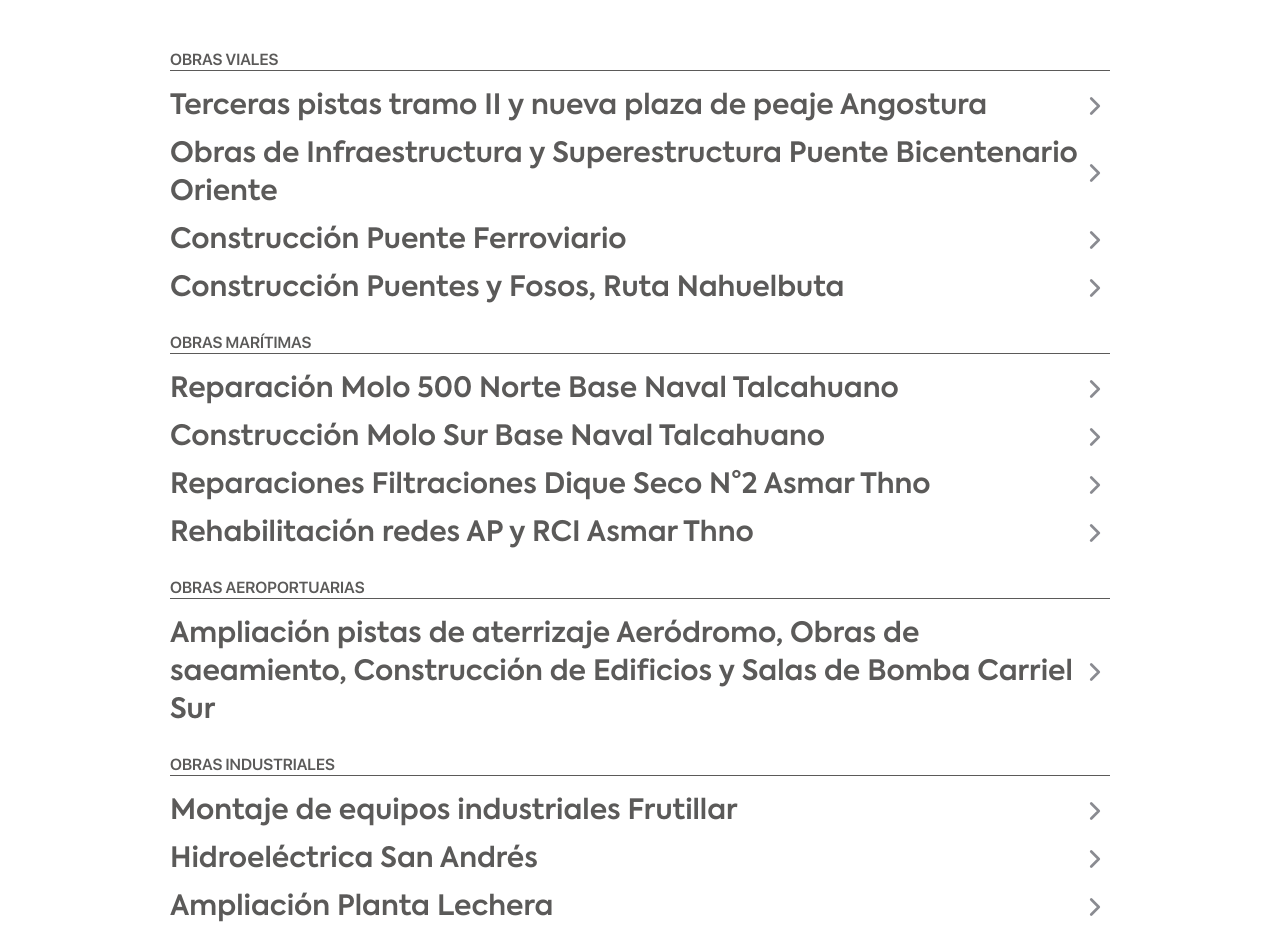
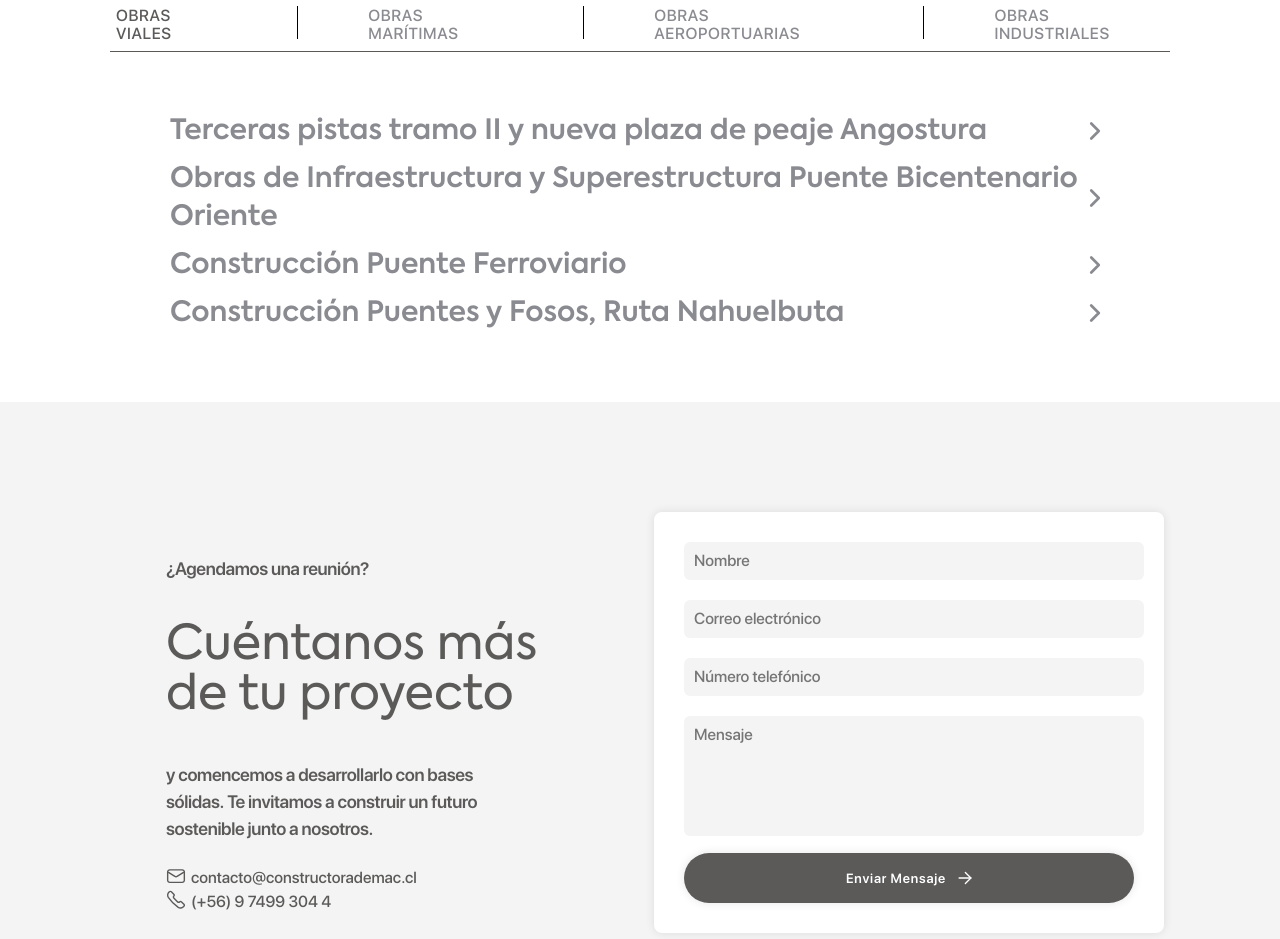
Before and after one commit to BrianMalave/demac_project, a React (Vite) app: page / in a window 1280 px wide. Shown: the part 4040-4979 px from the top of the page. Built offline with nearby package versions, Linux system fonts and the light colour scheme.

Commit message:
update v0.6

```diff
--- a/package.json
+++ b/package.json
@@ -1,7 +1,7 @@
 {
   "name": "demac-project",
   "private": true,
-  "version": "1.0.5",
+  "version": "1.0.6",
   "type": "module",
   "scripts": {
     "dev": "vite",
--- a/src/assets/assets.js
+++ b/src/assets/assets.js
@@ -25,6 +25,7 @@
 import comsaLogo from './comsaLogo.svg'
 import minusIcon from './minusIcon.svg'
 import menuClose from './close-menu-icon.svg'
+import closeButtonModal from './close-button-modal.svg'
 import chevronRight from './chevron-right.svg'
 import chevronDown from './chevron-down.svg'
 import menuMobile from './menu-mobile.svg'
@@ -69,6 +70,7 @@
     minusIcon,
     demacLogoGray,
     menuClose,
+    closeButtonModal,
     chevronRight,
     chevronDown,
     demacMenu,
--- a/src/components/Partner.jsx
+++ b/src/components/Partner.jsx
@@ -1,40 +1,31 @@
 import { useState } from "react";
-import { Swiper, SwiperSlide } from 'swiper/react';
-import 'swiper/css';
-import { Navigation, Pagination, Autoplay } from 'swiper/modules';
+import { Swiper, SwiperSlide } from "swiper/react";
+import "swiper/css";
+import { Navigation, Pagination, Autoplay } from "swiper/modules";
 import {
   besalcoLogo,
   icafalLogo,
   ferrovialLogo,
   comsaLogo,
   asmarLogo,
-  arrigoniLogo,
-  belfiLogo,
-  sacyrLogo,
   chevronDown,
   chevronRight
-} from '../assets/assets';
-import { viales, maritimas, aeroportuarias, industriales } from '../constants/constants';
+} from "../assets/assets";
+import { viales, maritimas, aeroportuarias, industriales } from "../constants/constants";
 
 const Partner = () => {
+  const [activeTab, setActiveTab] = useState("viales");
+  const [openIndexes, setOpenIndexes] = useState({});
 
-  const [openIndexViales, setOpenIndexViales] = useState(null);
-  const [openIndexMaritimas, setOpenIndexMaritimas] = useState(null);
-  const [openIndexAero, setOpenIndexAero] = useState(null);
-  const [openIndexIndustriales, setOpenIndexIndustriales] = useState(null);
+  const handleTabChange = (tab) => {
+    setActiveTab(tab);
+  };
 
-
-  const handleToggleViales = (index) => {
-    setOpenIndexViales(openIndexViales === index ? null : index);
-  };
-  const handleToggleMaritimas = (index) => {
-    setOpenIndexMaritimas(openIndexMaritimas === index ? null : index);
-  };
-  const handleToggleAero = (index) => {
-    setOpenIndexAero(openIndexAero === index ? null : index);
-  };
-  const handleToggleIndustriales = (index) => {
-    setOpenIndexIndustriales(openIndexIndustriales === index ? null : index);
+  const handleToggle = (tab, index) => {
+    setOpenIndexes((prevState) => ({
+      ...prevState,
+      [tab]: prevState[tab] === index ? null : index
+    }));
   };
 
   const images = [
@@ -46,14 +37,71 @@
   ];
 
   const swiperStyle = {
-    width: '100%',
-    height: '140px'
+    width: "100%",
+    height: "140px"
+  };
+
+  const renderObras = (obras, tabKey) => {
+    return obras.map((obra, index) => (
+      <div className="partnerContainer" key={index}>
+        <div
+          className="partnerProjectName"
+          onClick={() => handleToggle(tabKey, index)}
+          style={{
+            cursor: "pointer",
+            fontWeight: "bold",
+            display: "flex",
+            justifyContent: "space-between",
+            alignItems: "center"
+          }}
+        >
+          {obra.title}
+          <img
+            src={openIndexes[tabKey] === index ? chevronDown : chevronRight}
+            alt={openIndexes[tabKey] === index ? "Chevron Down" : "Chevron Right"}
+            style={{ width: "30px", height: "30px" }}
+          />
+        </div>
+        <div
+          className={`partnerProjectInfoClients ${
+            openIndexes[tabKey] === index ? "open" : ""
+          }`}
+        >
+          <div className="partnerFirstContainer">
+            <div className="partnerProjectDate">Año: {obra.year}</div>
+          </div>
+          <div className="partnerDescriptionContainer">
+            <div className="partnerProjectDescription">
+              <p>
+                <strong className="descriptionParagraph">Descripción:</strong>{" "}
+                {obra.description}
+              </p>
+            </div>
+            <div className="partnerLogoContainerAlt">
+              <h3>Clientes:</h3>
+              <div className="clientContainer">
+                {obra.clients.map((client, i) => (
+                  <img
+                    key={i}
+                    src={client.logo}
+                    alt={client.alt}
+                    className="clientLogo"
+                  />
+                ))}
+              </div>
+            </div>
+          </div>
+        </div>
+      </div>
+    ));
   };
 
   return (
-    <section className='partnerSection'>
-      <div className='partnerTitleContainer'>
-        <h1 className="partnerTitle">Partners que nos han elegido por nuestra experiencia</h1>
+    <section className="partnerSection">
+      <div className="partnerTitleContainer">
+        <h1 className="partnerTitle">
+          Partners que nos han elegido por nuestra experiencia
+        </h1>
       </div>
 
       {/* SLIDERS PARTNER */}
@@ -73,228 +121,72 @@
         {images.map((image, index) => (
           <SwiperSlide key={index}>
             <div className="slide-Partner-content">
-              <img className="slide-Partner-image" src={image} alt={`Partner Demac ${index + 1}`} />
+              <img
+                className="slide-Partner-image"
+                src={image}
+                alt={`Partner Demac ${index + 1}`}
+              />
             </div>
           </SwiperSlide>
         ))}
       </Swiper>
 
-      {/* DISCLOSURE LAYOUT */}
+      {/* TAB BUTTONS */}
+      <div className="tabContainer">
+        <button
+          className={`tabButton ${activeTab === "viales" ? "active" : ""}`}
+          onClick={() => handleTabChange("viales")}
+        >
+          Obras Viales
+        </button>
+        <div className="spacer"></div>
+        <button
+          className={`tabButton ${activeTab === "maritimas" ? "active" : ""}`}
+          onClick={() => handleTabChange("maritimas")}
+        >
+          Obras Marítimas
+        </button>
+        <div className="spacer"></div>
+        <button
+          className={`tabButton ${activeTab === "aero" ? "active" : ""}`}
+          onClick={() => handleTabChange("aero")}
+        >
+          Obras Aeroportuarias
+        </button>
+        <div className="spacer"></div>
+        <button
+          className={`tabButton ${activeTab === "industriales" ? "active" : ""}`}
+          onClick={() => handleTabChange("industriales")}
+        >
+          Obras Industriales
+        </button>
+      </div>
+
+      {/* TABS CONTENT */}
       <div className="partnerMainContainer">
-        <section id="obras-viales" class="obra-section">
-          {/* Obras Viales */}
-          <h3 className="partnerFieldTitle">Obras Viales</h3>
-          {viales.map((vial, index) => (
-            <div className="partnerContainer" key={index}>
-              <div
-                className="partnerProjectName"
-                onClick={() => handleToggleViales(index)}
-                style={{
-                  cursor: "pointer",
-                  fontWeight: "bold",
-                  display: "flex",
-                  justifyContent: "space-between",
-                  alignItems: "center"
-                }}
-              >
-                {vial.title}
-                <img
-                  src={openIndexViales === index ? chevronDown : chevronRight}
-                  alt={openIndexViales === index ? "Chevron Down" : "Chevron Right"}
-                  style={{ width: "30px", height: "30px" }}
-                />
-              </div>
-              <div
-                className={`partnerProjectInfoClients ${openIndexViales === index ? "open" : ""}`}
-              >
-                <div className="partnerFirstContainer">
-                  <div className="partnerProjectDate">Año: {vial.year}</div>
-                </div>
-                <div className="partnerDescriptionContainer">
-                  <div className="partnerProjectDescription">
-                    <p>
-                      <strong className="descriptionParagraph">Descripción:</strong> {vial.description}
-                    </p>
-                  </div>
-                  <div className="partnerLogoContainerAlt">
-                    <h3>Clientes:</h3>
-                    <div className="clientContainer">
-                      {vial.clients.map((client, i) => (
-                        <img
-                          key={i}
-                          src={client.logo}
-                          alt={client.alt}
-                          className="clientLogo"
-                        />
-                      ))}
-                    </div>
-                  </div>
-                </div>
-              </div>
-            </div>
-          ))}
+        <section
+          className={`obra-section ${activeTab === "viales" ? "active" : ""}`}
+        >
+          {renderObras(viales, "viales")}
         </section>
-
-        <section id="obras-maritimas" class="obra-section">
-          {/* Obras Marítimas */}
-          <h3 className="partnerFieldTitle">Obras Marítimas</h3>
-          {maritimas.map((maritima, index) => (
-            <div className="partnerContainer" key={index}>
-              <div
-                className="partnerProjectName"
-                onClick={() => handleToggleMaritimas(index)}
-                style={{
-                  cursor: "pointer",
-                  fontWeight: "bold",
-                  display: "flex",
-                  justifyContent: "space-between",
-                  alignItems: "center"
-                }}
-              >
-                {maritima.title}
-                <img
-                  src={openIndexMaritimas === index ? chevronDown : chevronRight}
-                  alt={openIndexMaritimas === index ? "Chevron Down" : "Chevron Right"}
-                  style={{ width: "30px", height: "30px" }}
-                />
-              </div>
-              <div
-                className={`partnerProjectInfoClients ${openIndexMaritimas === index ? "open" : ""}`}
-              >
-                <div className="partnerFirstContainer">
-                  {/* <div className="partnerProjectDate">Año: {maritima.year}</div> */}
-                </div>
-                <div className="partnerDescriptionContainer">
-                  <div className="partnerProjectDescription">
-                    <p>
-                      <strong className="descriptionParagraph">Descripción:</strong> {maritima.description}
-                    </p>
-                  </div>
-                  <div className="partnerLogoContainerAlt">
-                    <h3>Clientes:</h3>
-                    <div className="clientContainer">
-                      {maritima.clients.map((client, i) => (
-                        <img
-                          key={i}
-                          src={client.logo}
-                          alt={client.alt}
-                          className="clientLogo"
-                        />
-                      ))}
-                    </div>
-                  </div>
-                </div>
-              </div>
-            </div>
-          ))}
+        <section
+          className={`obra-section ${
+            activeTab === "maritimas" ? "active" : ""
+          }`}
+        >
+          {renderObras(maritimas, "maritimas")}
         </section>
-
-        <section id="obras-aeropotuarias" class="obra-section">
-          {/* Obras Aeroportuarias */}
-          <h3 className="partnerFieldTitle">Obras Aeroportuarias</h3>
-          {aeroportuarias.map((aero, index) => (
-            <div className="partnerContainer" key={index}>
-              <div
-                className="partnerProjectName"
-                onClick={() => handleToggleAero(index)}
-                style={{
-                  cursor: "pointer",
-                  fontWeight: "bold",
-                  display: "flex",
-                  justifyContent: "space-between",
-                  alignItems: "center"
-                }}
-              >
-                {aero.title}
-                <img
-                  src={openIndexAero === index ? chevronDown : chevronRight}
-                  alt={openIndexAero === index ? "Chevron Down" : "Chevron Right"}
-                  style={{ width: "30px", height: "30px" }}
-                />
-              </div>
-              <div
-                className={`partnerProjectInfoClients ${openIndexAero === index ? "open" : ""}`}
-              >
-                <div className="partnerFirstContainer">
-                  <div className="partnerProjectDate">Año: {aero.year}</div>
-                </div>
-                <div className="partnerDescriptionContainer">
-                  <div className="partnerProjectDescription">
-                    <p>
-                      <strong className="descriptionParagraph">Descripción:</strong> {aero.description}
-                    </p>
-                  </div>
-                  <div className="partnerLogoContainerAlt">
-                    <h3>Clientes:</h3>
-                    <div className="clientContainer">
-                      {aero.clients.map((client, i) => (
-                        <img
-                          key={i}
-                          src={client.logo}
-                          alt={client.alt}
-                          className="clientLogo"
-                        />
-                      ))}
-                    </div>
-                  </div>
-                </div>
-              </div>
-            </div>
-          ))}
+        <section
+          className={`obra-section ${activeTab === "aero" ? "active" : ""}`}
+        >
+          {renderObras(aeroportuarias, "aero")}
         </section>
-
-        <section id="obras-industriales" class="obra-section">
-          {/* Obras industriales */}
-          <h3 className="partnerFieldTitle">Obras Industriales</h3>
-          {industriales.map((indu, index) => (
-            <div className="partnerContainer" key={index}>
-              <div
-                className="partnerProjectName"
-                onClick={() => handleToggleIndustriales(index)}
-                style={{
-                  cursor: "pointer",
-                  fontWeight: "bold",
-                  display: "flex",
-                  justifyContent: "space-between",
-                  alignItems: "center"
-                }}
-              >
-                {indu.title}
-                <img
-                  src={openIndexIndustriales === index ? chevronDown : chevronRight}
-                  alt={openIndexIndustriales === index ? "Chevron Down" : "Chevron Right"}
-                  style={{ width: "30px", height: "30px" }}
-                />
-              </div>
-              <div
-                className={`partnerProjectInfoClients ${openIndexIndustriales === index ? "open" : ""}`}
-              >
-                <div className="partnerFirstContainer">
-                  <div className="partnerProjectDate">Año: {indu.year}</div>
-                </div>
-                <div className="partnerDescriptionContainer">
-                  <div className="partnerProjectDescription">
-                    <p>
-                      <strong className="descriptionParagraph">Descripción:</strong> {indu.description}
-                    </p>
-                  </div>
-                  <div className="partnerLogoContainerAlt">
-                    <h3>Clientes:</h3>
-                    <div className="clientContainer">
-                      {indu.clients.map((client, i) => (
-                        <img
-                          key={i}
-                          src={client.logo}
-                          alt={client.alt}
-                          className="clientLogo"
-                        />
-                      ))}
-                    </div>
-                  </div>
-                </div>
-              </div>
-            </div>
-          ))}
+        <section
+          className={`obra-section ${
+            activeTab === "industriales" ? "active" : ""
+          }`}
+        >
+          {renderObras(industriales, "industriales")}
         </section>
       </div>
     </section>
--- a/src/styles/App.scss
+++ b/src/styles/App.scss
@@ -800,6 +800,7 @@
     width: 600px;
     @media (width <= 990px) {
       width: 100%;
+      font-size: 14px;
     }
 }
 
@@ -836,15 +837,20 @@
   }
 }
 
+.partnerProjectName:hover {
+  color: l.$color-6;
+}
+
 .partnerProjectName {
   font-size: 28px;
   line-height: 38px;
   text-align: left;
-  color: l.$color-6;
+  color: l.$color-9;
   @include primary-font-semibold;
   @media (width <= 990px) {
     font-size: 14px;
     line-height: 19px;
+    color: l.$color-6;
   }
 
   .partnerPorjectLocation {
@@ -925,12 +931,14 @@
   font-weight: 500;
   line-height: 39px;
 text-align: left;
+@media (width <= 990px) {
+  font-size: 16px;
+}
 }
 
 .clientContainer {
   display: grid;
   grid-template-columns: 1fr 1fr;
-  // align-self: flex-start;
   align-items: center;
   justify-items: center;
   @media (width <= 990px) {
@@ -940,6 +948,91 @@
     width: 160px;
   }
 }
+
+.partnerMainContainer {
+  position: relative;
+}
+.obra-section {
+  opacity: 0;
+  visibility: hidden;
+  transform: translateY(20px);
+  transition: opacity 0.5s ease, visibility 0.5s ease, transform 0.5s ease;
+  position: absolute;
+  top: 0;
+  left: 0;
+  width: 100%;
+  @media (width <= 990px) {
+    width: 90vw;
+  }
+}
+
+.obra-section.active {
+  opacity: 1;
+  visibility: visible;
+  transform: translateY(0);
+  position: relative;
+}
+
+.partnerProjectInfoClients {
+  max-height: 0;
+  overflow: hidden;
+  transition: max-height 0.5s ease;
+}
+
+.partnerProjectInfoClients.open {
+  max-height: 300px;
+}
+
+.tabContainer {
+  gap: 4rem;
+  display: flex;
+  border-bottom: 1px solid #5B5A59;
+  margin-top: 2rem;
+  @media (width <= 990px) {
+        display: grid;
+        grid-template-columns: repeat(2, 1fr);
+        gap: 0;
+        border-bottom: 0;
+  }
+}
+
+button.tabButton {
+  color: l.$color-9;
+  border: none;
+  background: white;
+  font-family: SF Pro;
+  font-size: 16px;
+  font-weight: 500;
+  line-height: 18px;
+  letter-spacing: 0.04em;
+  text-align: left;
+  text-underline-position: from-font;
+  text-decoration-skip-ink: none;
+  text-transform: uppercase;
+  cursor: pointer;
+  padding-bottom: 0.5rem;
+
+  @media (width <= 990px) {
+    font-size: 14px;
+    color: l.$color-6;
+    border-bottom: 1px solid #5B5A59;
+  }
+}
+
+button.tabButton.active,
+button.tabButton:hover {
+  color: l.$color-6;
+}
+
+.spacer {
+  border-right: 1px solid;
+  background: #5B5A59;
+  margin-bottom: 12px;
+  @media (width <= 990px) {
+    display: none;
+}
+}
+
 
 /******************************End Partner_Section******************************/
 /******************************Start Footer_Section******************************/
@@ -1149,3 +1242,22 @@
   padding: 5px 10px 10px 10px;
   height: 13px;
 }
+
+.close-button {
+  font-size: 0;
+  position: absolute;
+  top: -40px;
+  right: 40px;
+  background: none;
+  border: none;
+  color: white;
+  cursor: pointer;
+  z-index: 1001;
+  &::before {
+    content: "";
+    display: block !important;
+    background-image: url('../assets/close-button-modal.svg');
+    width: 25px;
+    height: 25px;
+  }
+}
--- a/src/styles/var.scss
+++ b/src/styles/var.scss
@@ -7,6 +7,7 @@
 $color-6: #5B5A59;
 $color-7: #DDDDDD;
 $color-8: #F4F4F4;
+$color-9: #8A8B91;
 //Sizes
 $w-100: 100%;
 //fonts
```
Also changed, not shown: src/components/Field.jsx (+4 -4 lines), src/components/Slider.jsx (+10 -0 lines), src/assets/close-button-modal.svg (added).
